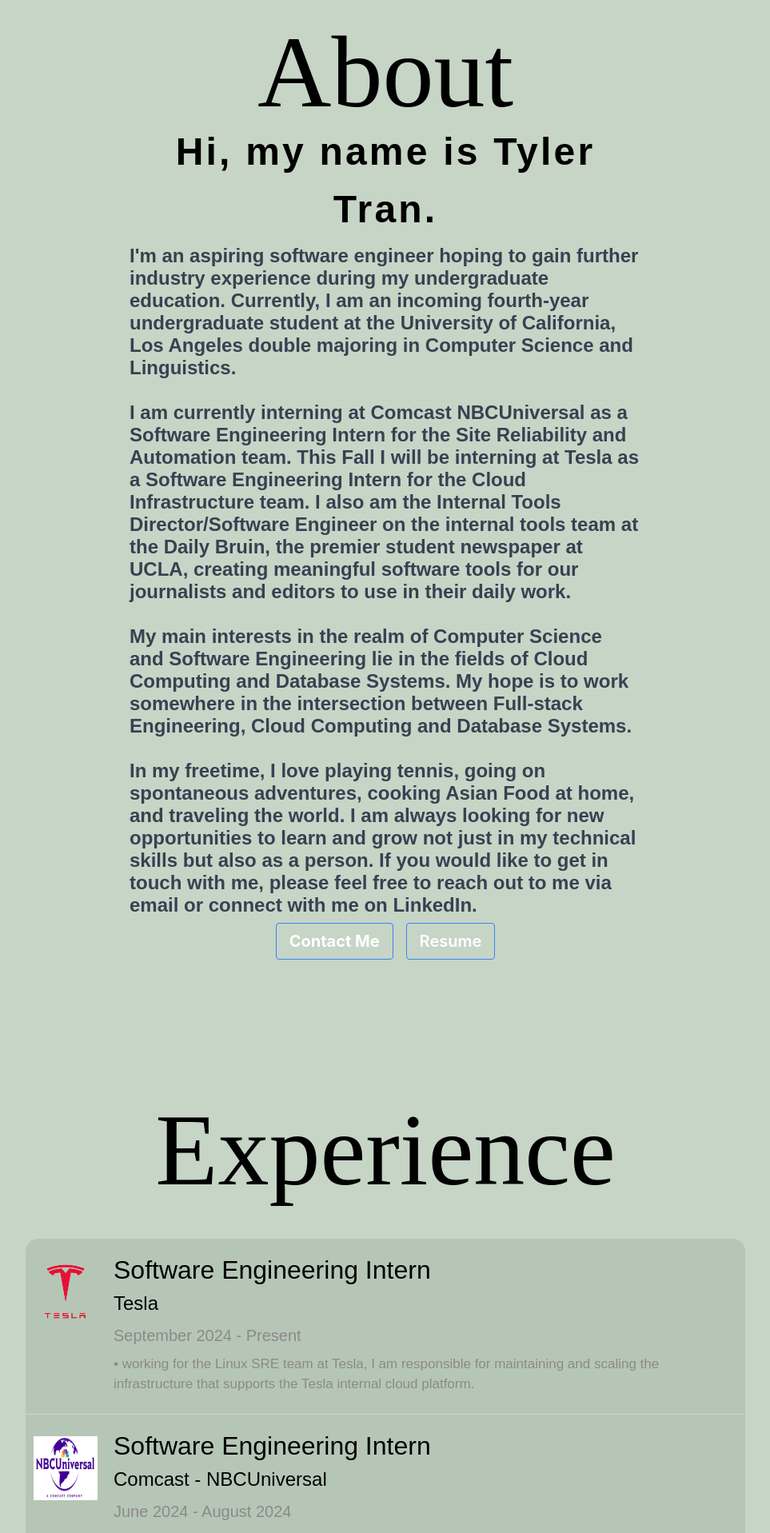
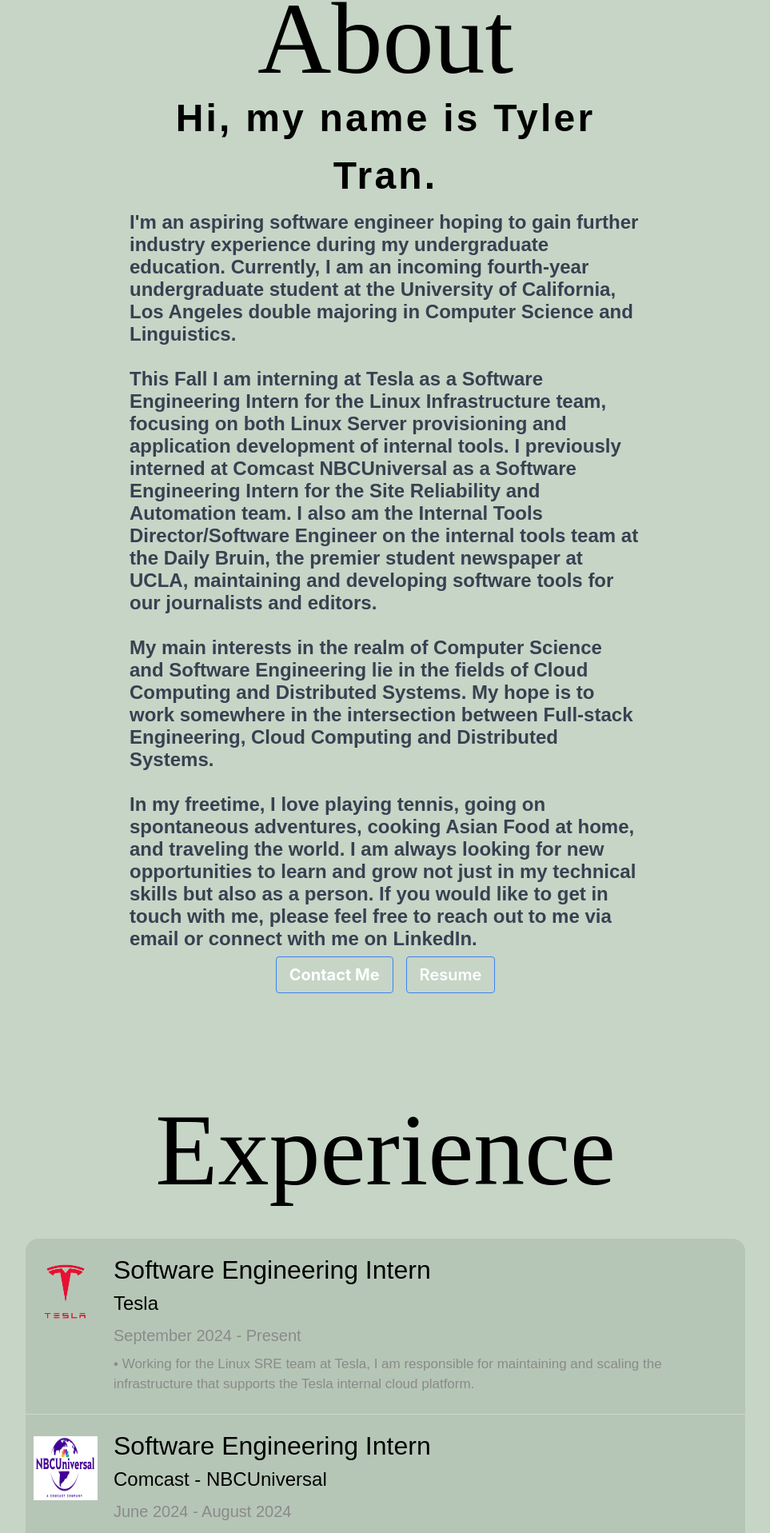
Before and after one commit to tylerdtran/tylertran.me, a React (Create React App) app: page / in a window 1280 px wide. Shown: the part 583-2500 px from the top of the page at 80% size, without its empty margins (158-1121 px from the left). Built offline with nearby package versions, Linux system fonts and the light colour scheme; a web font is replaced by a local one.

Commit message:
New updates to the about section of Website

```diff
--- a/src/components/AboutPage/About.tsx
+++ b/src/components/AboutPage/About.tsx
@@ -36,15 +36,15 @@
                     Los Angeles </a>double majoring in Computer Science and Linguistics.
                     <br />
                     <br />
-                    I am currently interning at Comcast NBCUniversal as a Software Engineering Intern for the Site Reliability and Automation team.
-                    This Fall I will be interning at Tesla as a Software Engineering Intern for the Cloud Infrastructure team.
-                    I also am the Internal Tools Director/Software Engineer on the internal tools team at the Daily Bruin, the premier student newspaper at UCLA,
-                    creating meaningful software tools for our journalists and editors to use in their daily work.
+                    This Fall I am interning at Tesla as a Software Engineering Intern for the Linux Infrastructure team, focusing on both Linux Server
+                    provisioning and application development of internal tools. I previously interned at Comcast NBCUniversal as a Software Engineering
+                    Intern for the Site Reliability and Automation team. I also am the Internal Tools Director/Software Engineer on the internal tools team
+                    at the Daily Bruin, the premier student newspaper at UCLA, maintaining and developing software tools for our journalists and editors.
                     <br />
                     <br />
                     My main interests in the realm of Computer Science and Software Engineering lie in the fields of
-                    Cloud Computing and Database Systems. My hope is to work somewhere in the intersection between
-                    Full-stack Engineering, Cloud Computing and Database Systems.
+                    Cloud Computing and Distributed Systems. My hope is to work somewhere in the intersection between
+                    Full-stack Engineering, Cloud Computing and Distributed Systems.
                     <br />
                     <br />
                     In my freetime, I love playing tennis, going on spontaneous adventures, cooking Asian
--- a/src/constants/constants.tsx
+++ b/src/constants/constants.tsx
@@ -52,7 +52,7 @@
         employer: 'Tesla',
         date: 'September 2024 - Present',
         description: [
-            '• working for the Linux SRE team at Tesla, I am responsible for maintaining and scaling the infrastructure that supports the Tesla internal cloud platform.'
+            '• Working for the Linux SRE team at Tesla, I am responsible for maintaining and scaling the infrastructure that supports the Tesla internal cloud platform.'
             ]
     },
     {
```
